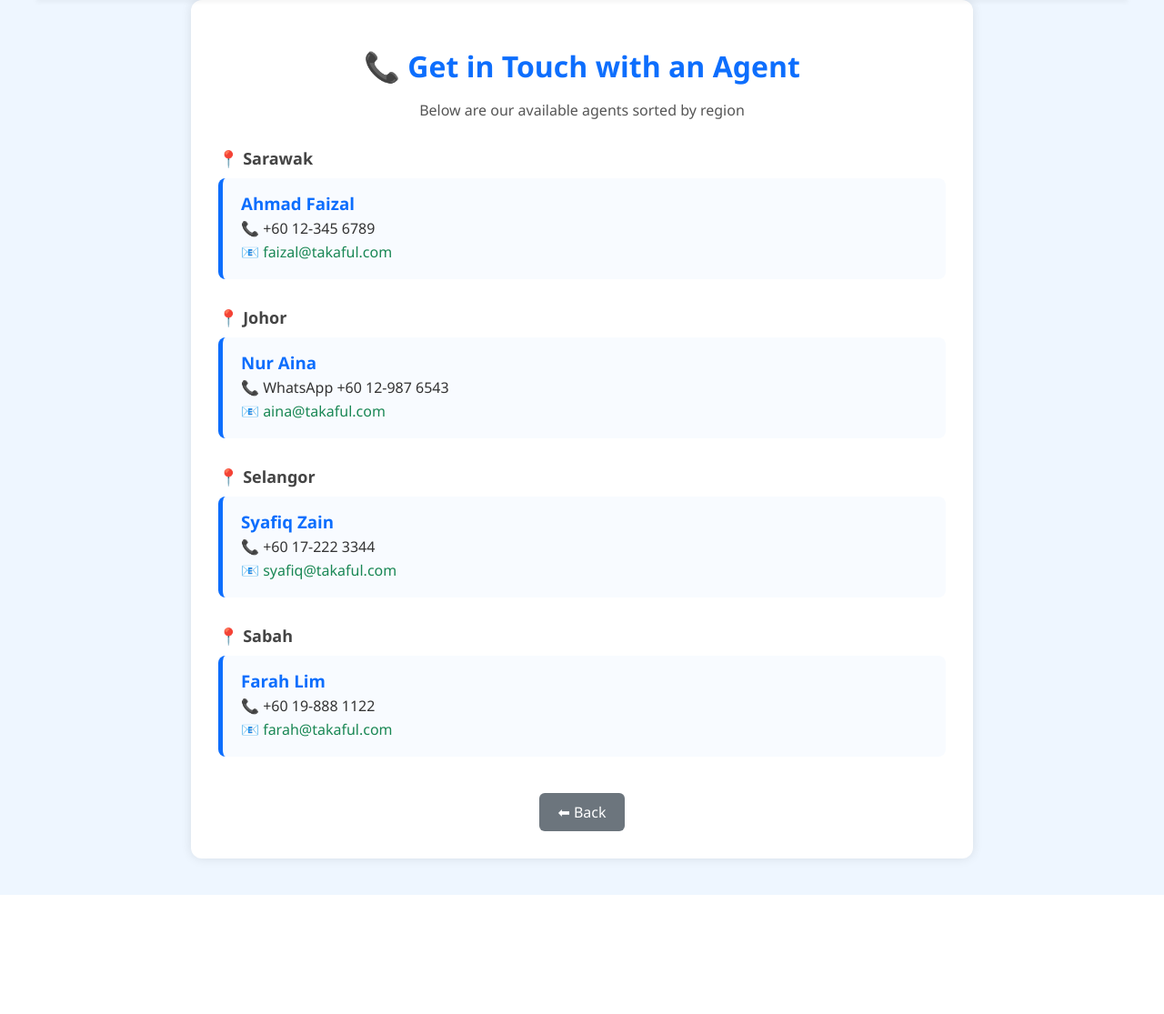
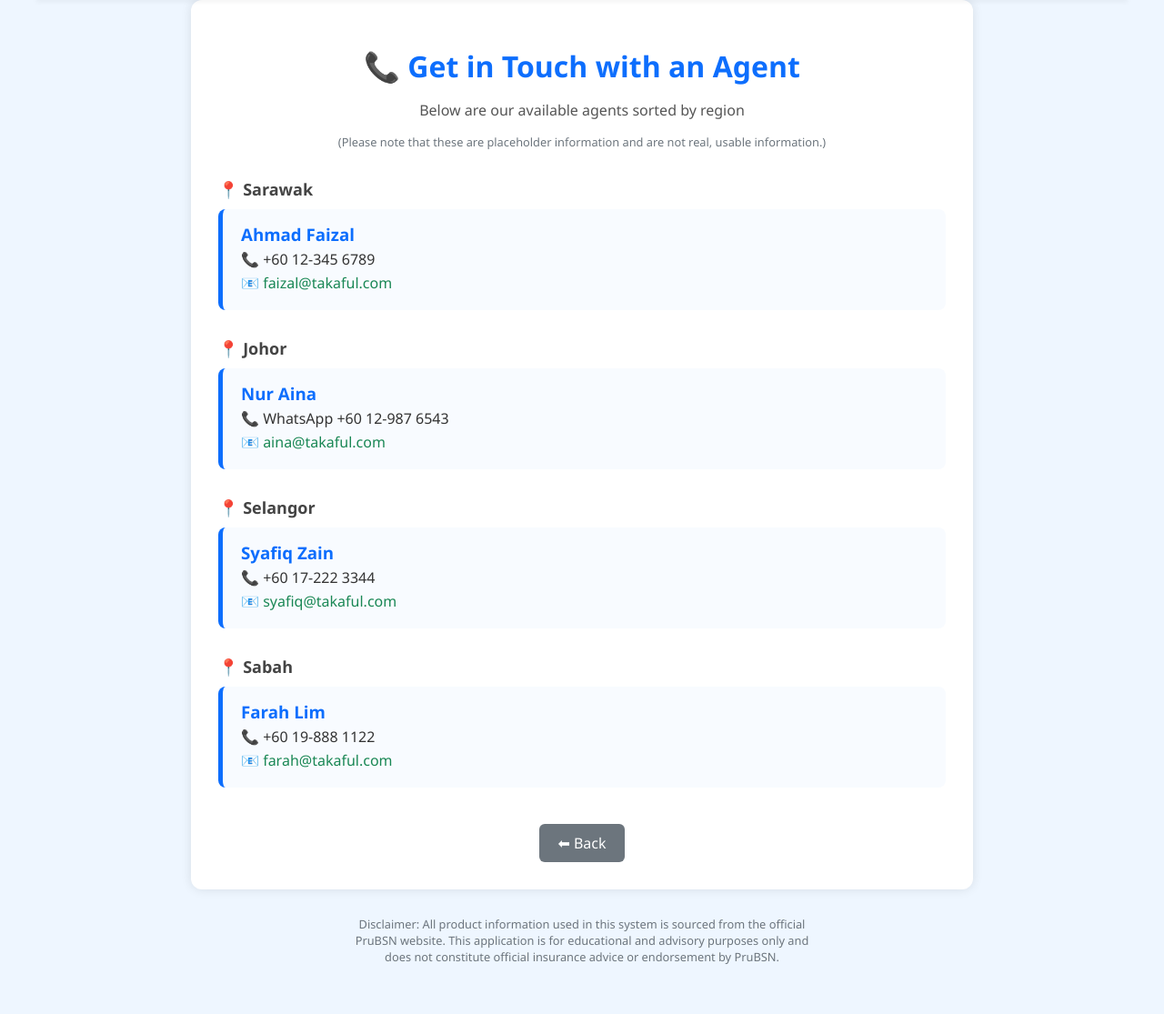
Before and after one commit to imansof/ExpertSystemTakaful, a Flask app: page /agent in a window 1280 px wide. Shown: the part 89-1204 px from the top of the page at 91% size. Before the commit the page ends 1073 px from the top, so only its background shows below. Run offline with Flask 3, Linux system fonts and the light colour scheme; parts of the project's set-up code (start-up, migrations or seed data) failed here and were passed over.

Commit message:
Add disclaimer about placeholder agent information
Added a disclaimer paragraph to inform users about placeholder information.

```diff
--- a/templates/agent.html
+++ b/templates/agent.html
@@ -19,6 +19,17 @@
       padding: 30px;
       border-radius: 12px;
       box-shadow: 0 0 12px rgba(0,0,0,0.1);
+    }
+    .app-footer {
+        max-width: 500px;
+        margin: 30px auto 10px;
+        text-align: center;
+    }
+
+    .disclaimer {
+        font-size: 0.8rem;
+        color: #6c757d;
+        line-height: 1.4;
     }
 
     h1 {
@@ -124,7 +135,9 @@
 <div class="container">
   <h1>📞 Get in Touch with an Agent</h1>
   <p style="color: #555;">Below are our available agents sorted by region</p>
-
+  <p class="disclaimer">
+    (Please note that these are placeholder information and are not real, usable information.)
+  </p>
   <!-- Sarawak -->
   <div class="region-title">📍 Sarawak</div>
   <div class="agent-card">
@@ -159,6 +172,7 @@
 
   <a href="{{ url_for('package') }}" class="back-button">⬅ Back</a>
 </div>
+{% include "footer.html" %}
 
 </body>
 </html>
```
